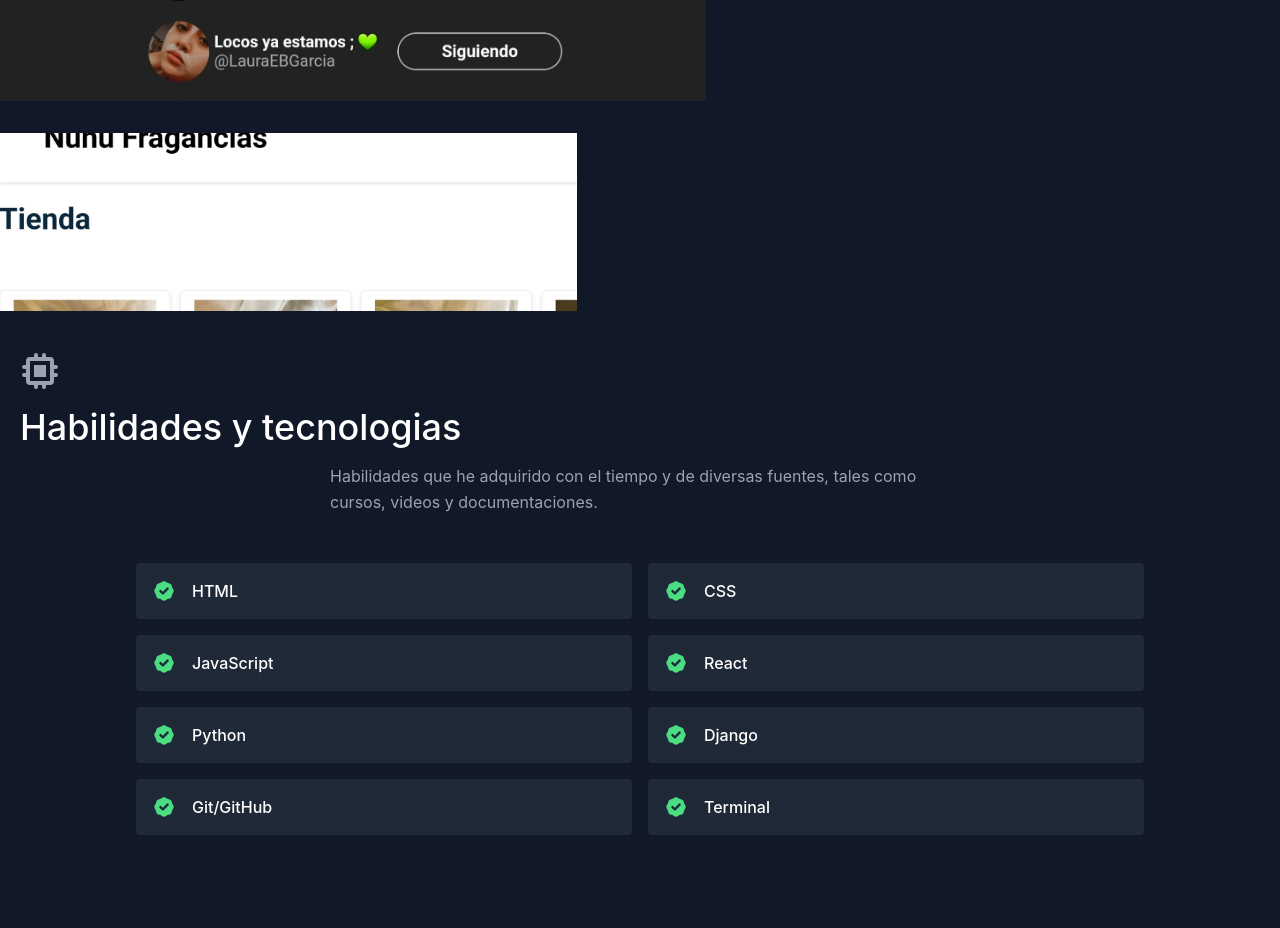
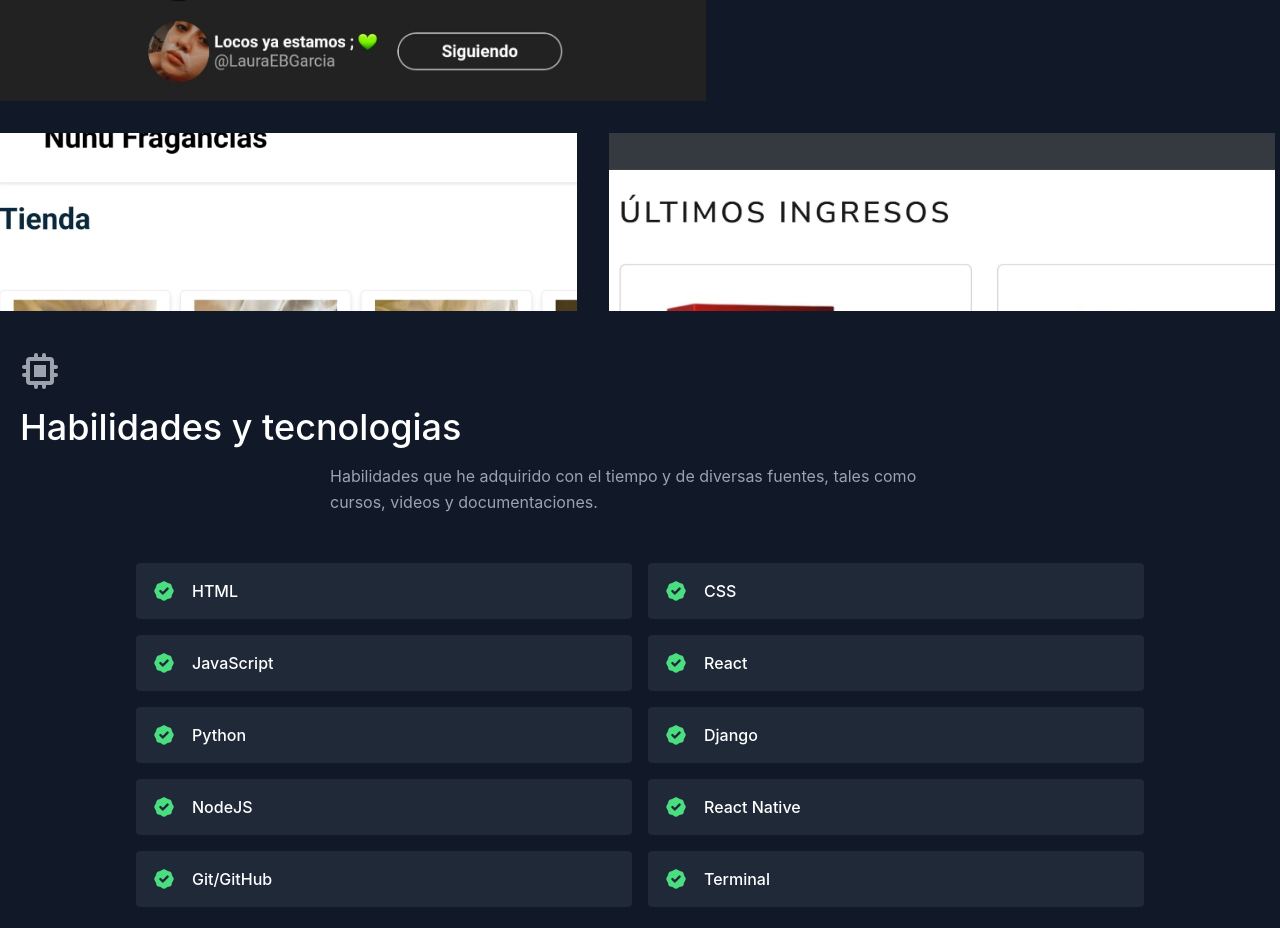
Before and after one commit to SebaLapalma/portfolio-react, a React (Create React App) app: page / in a window 1280 px wide. Shown: the part 1459-2387 px from the top of the page. Built offline with nearby package versions, Linux system fonts and the light colour scheme.

Commit message:
add nunafragancias to the portfolio

```diff
--- a/src/data.js
+++ b/src/data.js
@@ -26,11 +26,18 @@ export const projects = [
         description: "Interfaz simple de carrito de compras que almacena las elecciones",
         image: "./nunu-fragancias.jpeg",
         link: "https://nunu-fragancias-carrito-de-compras.netlify.app/"
+    },
+    {
+        title: 'Nuna Fragancias',
+        subtitle: 'React and Django',
+        description: 'e-commerce funcional, con manejo de usuarios y control de stock en backend',
+        image: './nuna-fragancias-e-commerce.jpeg',
+        link: 'https://nunafragancias.com/'
     }
 ]
 
 export const skills = [
-    "HTML", "CSS", "JavaScript", "React", "Python", "Django", "Git/GitHub", "Terminal"
+    "HTML", "CSS", "JavaScript", "React", "Python", "Django", "NodeJS", "React Native", "Git/GitHub", "Terminal"
 ]
 export const testimonials = [
     {
```
Also changed, not shown: public/nuna-fragancias-e-commerce.jpeg (added), src/components/Contact.js (line endings or trailing spaces).
